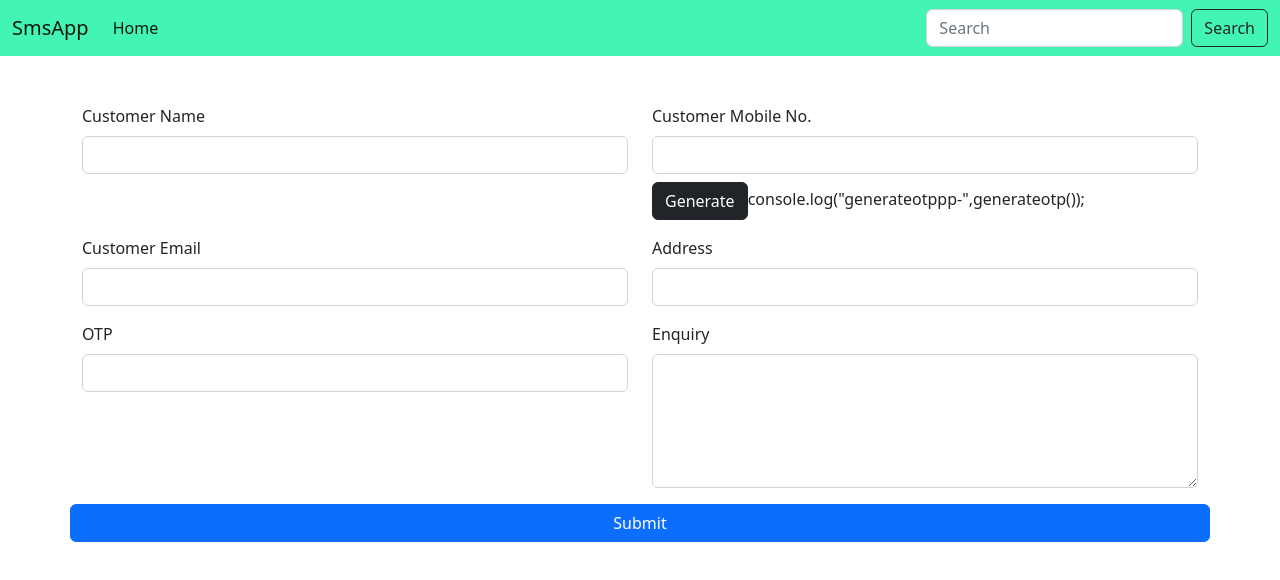
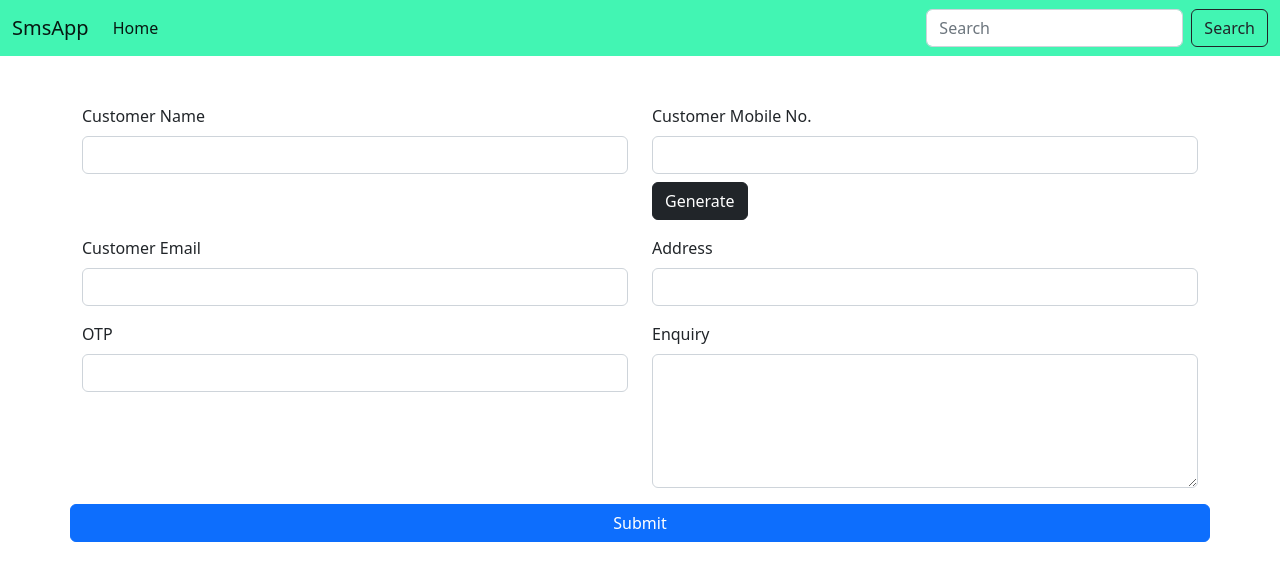
Before and after one commit to abhishi143/newwsmsappui, a React (Create React App) app: page /register in a window 1280 px wide. Shown: the top 580 px of the page. Built offline with nearby package versions, Linux system fonts and the light colour scheme; the HTML template or start-up script is replaced by a standard one.

Commit message:
log upper

```diff
--- a/src/Components/Register.js
+++ b/src/Components/Register.js
@@ -58,6 +58,7 @@ const {name,mob,email,addr,otp,enq}=inpval;
     return otpp;
 
   }
+  console.log("generateotppp-",generateotp());
 
   // const randno = Math.floor(Math.random()*10000);
 
@@ -97,7 +98,6 @@ const {name,mob,email,addr,otp,enq}=inpval;
             />
             <div className="mt-2">
             <button id="button1" className="btn btn-dark" onClick={generateotp}>Generate</button>
-            console.log("generateotppp-",generateotp());
             </div>
           </div>
           <div className="mb-3 col-lg-6 col-md-6 col-12">
```
